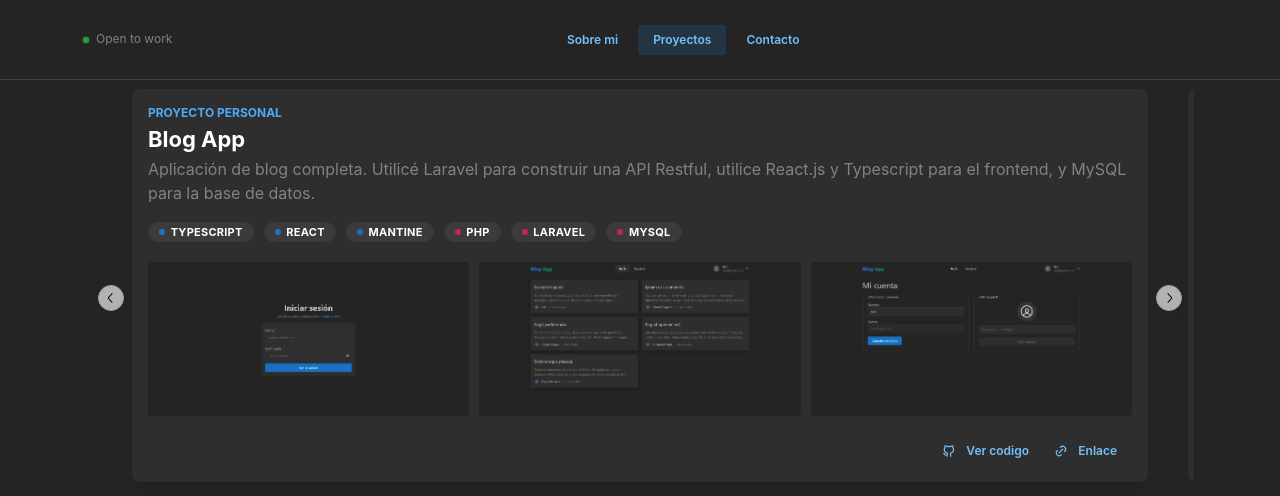
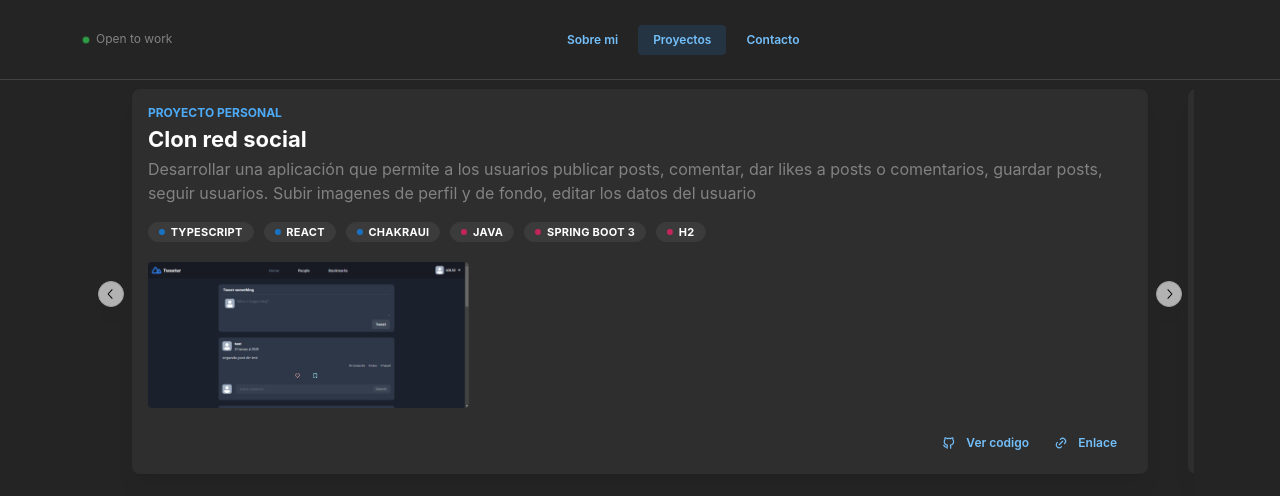
Before and after one commit to jruizsilva/portfolio-2024, a React (Vite) app: page /projects in a window 1280 px wide. Shown: the top 496 px of the page. Built offline with nearby package versions, Linux system fonts and the light colour scheme.

Commit message:
comment one proyect

```diff
--- a/src/components/ProjectListCarousel/ProjectListCarousel.tsx
+++ b/src/components/ProjectListCarousel/ProjectListCarousel.tsx
@@ -100,17 +100,17 @@ function CardCustom({
 }
 
 const data: CardProps[] = [
-  {
-    category: "Proyecto personal",
-    title: "Blog App",
-    description:
-      "Aplicación de blog completa. Utilicé Laravel para construir una API Restful, utilice React.js y Typescript para el frontend, y MySQL para la base de datos.",
-    frontend: ["Typescript", "React", "Mantine"],
-    backend: ["PHP", "Laravel", "MySQL"],
-    images: blogImages,
-    link: "https://basic-chat-with-websocket-frontend.vercel.app",
-    github: "https://github.com/jruizsilva/basic-chat-with-websocket-frontend",
-  },
+  // {
+  //   category: "Proyecto personal",
+  //   title: "Blog App",
+  //   description:
+  //     "Aplicación de blog completa. Utilicé Laravel para construir una API Restful, utilice React.js y Typescript para el frontend, y MySQL para la base de datos.",
+  //   frontend: ["Typescript", "React", "Mantine"],
+  //   backend: ["PHP", "Laravel", "MySQL"],
+  //   images: blogImages,
+  //   link: "https://basic-chat-with-websocket-frontend.vercel.app",
+  //   github: "https://github.com/jruizsilva/basic-chat-with-websocket-frontend",
+  // },
   // {
   //   title: "InmobiliariaRS",
   //   category: "Freelance",
```
